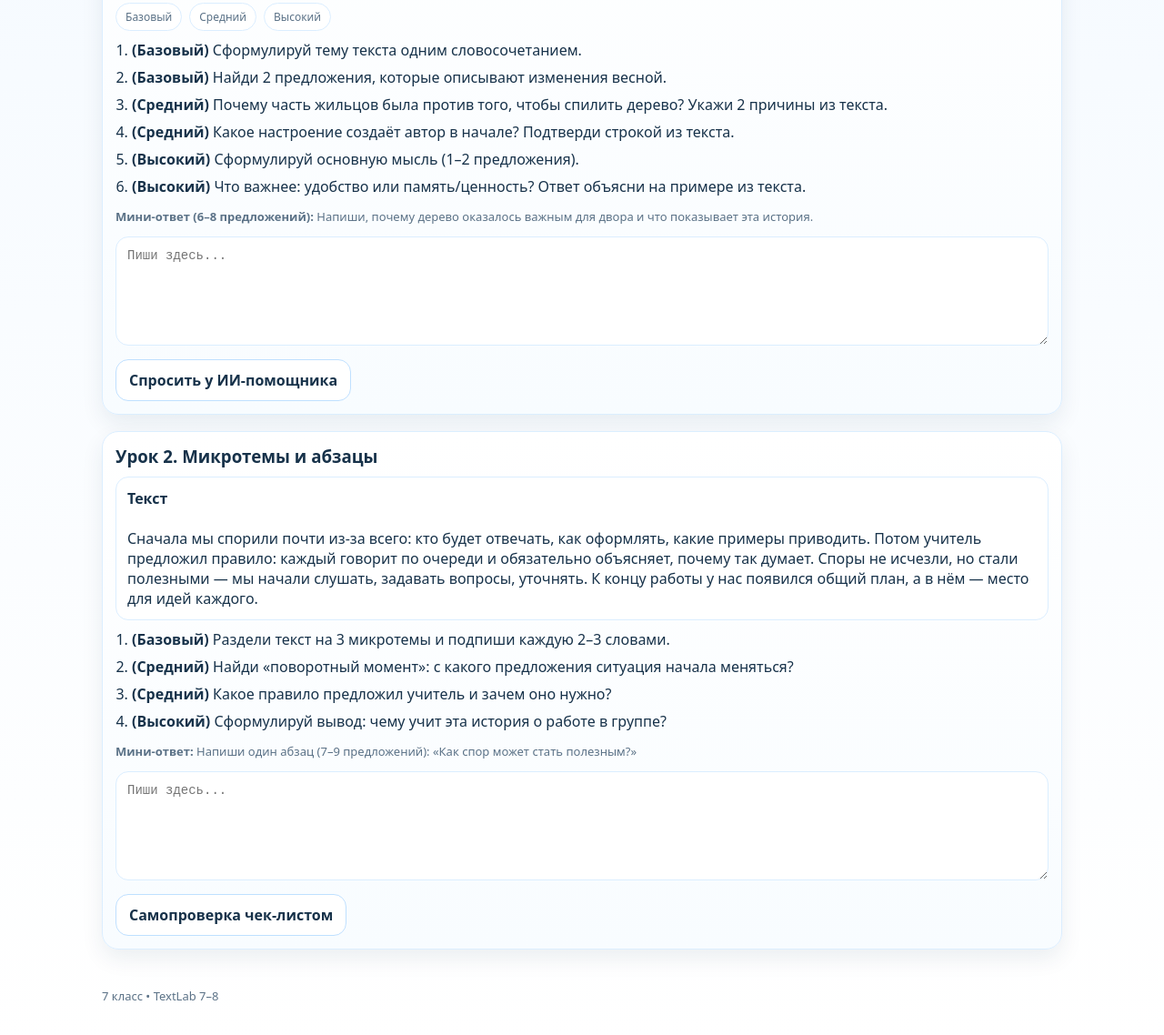
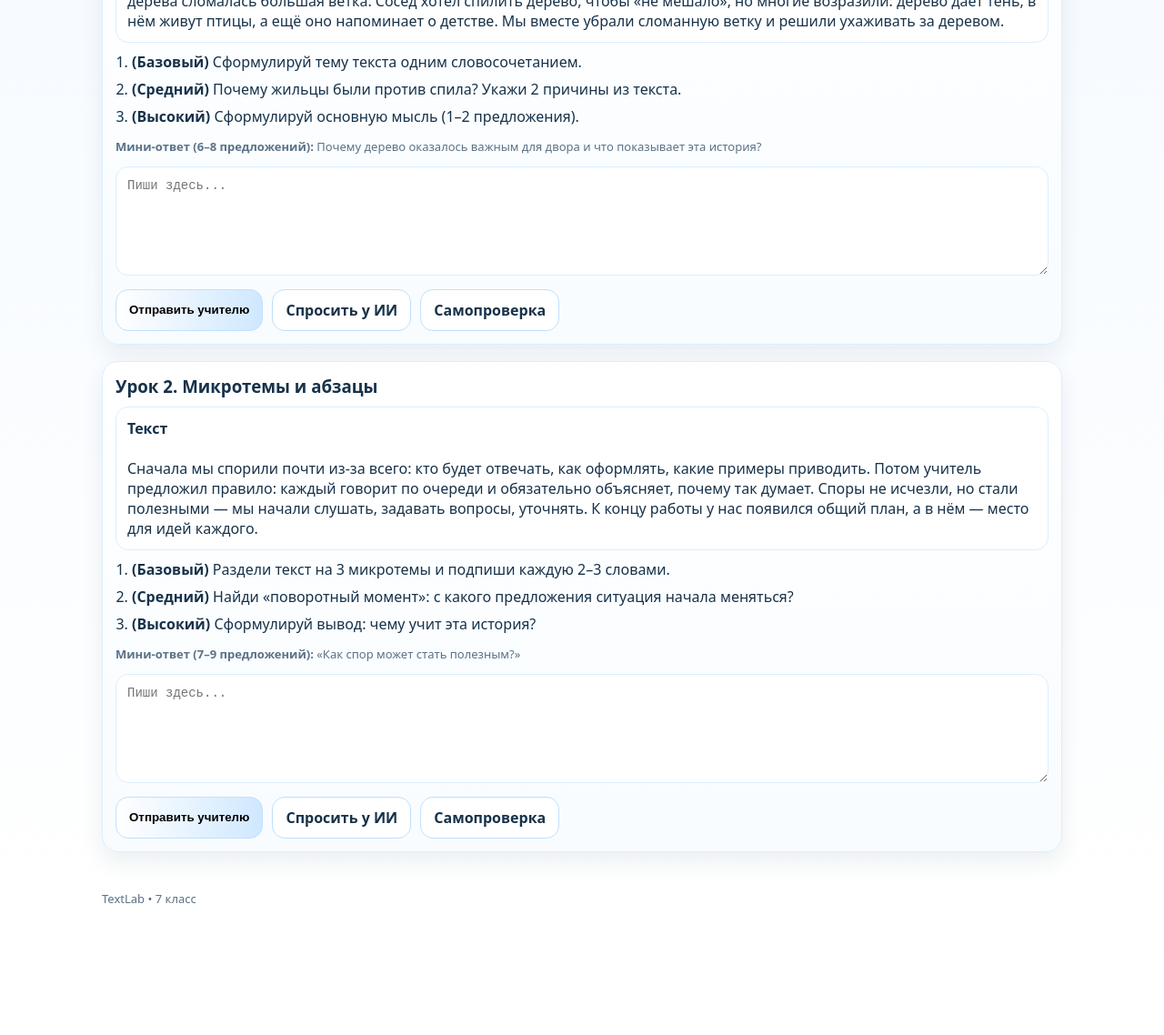
Before and after one commit to iouiouuoity-maker/textlab, a plain HTML site: page grade7.html in a window 1280 px wide. Shown: the part 456-1594 px from the top of the page at 91% size. After the commit the page ends 1499 px from the top, so only its background shows below. Drawn offline with Linux system fonts and the light colour scheme.

Commit message:
Update grade7.html

```diff
--- a/grade7.html
+++ b/grade7.html
@@ -3,7 +3,7 @@
 <head>
   <meta charset="utf-8" />
   <meta name="viewport" content="width=device-width,initial-scale=1" />
-  <title>TextLab 7 класс</title>
+  <title>TextLab — 7 класс</title>
   <link rel="stylesheet" href="assets/styles.css" />
   <script defer src="assets/app.js"></script>
 </head>
@@ -12,7 +12,7 @@
 <header class="nav">
   <div class="container">
     <div class="row">
-      <a class="brand" href="index.html"><div class="logo"></div><div><b>TextLab 7–8</b><div class="small">7 класс</div></div></a>
+      <a class="brand" href="index.html"><div class="logo"></div><div><b>TextLab</b><div class="small">7 класс</div></div></a>
       <nav class="menu">
         <a class="chip" href="grade7.html">7 класс</a>
         <a class="chip" href="grade8.html">8 класс</a>
@@ -20,7 +20,8 @@
         <a class="chip" href="writing.html">Тренажёр письма</a>
         <a class="chip" href="checklists.html">Самооценка</a>
         <a class="chip" href="bank.html">Банк текстов</a>
-        <a class="chip" href="teacher.html">Учителю</a>
+        <a class="chip" href="results.html">Учителю</a>
+        <a class="chip" href="teacher.html">Методика</a>
       </nav>
     </div>
   </div>
@@ -28,8 +29,8 @@
 
 <main class="container">
   <div class="card">
-    <h1 class="h1">7 класс: читаем и пишем коротко, но смыслово</h1>
-    <p class="lead">Уроки построены по шаблону: текст → задания (3 уровня) → мини-ответ (6–8 предложений) → самопроверка.</p>
+    <h1 class="h1">7 класс: читаем и пишем смыслово</h1>
+    <p class="lead">Текст → задания → мини-ответ → отправка учителю → самопроверка.</p>
   </div>
 
   <section class="section">
@@ -44,24 +45,19 @@
         а ещё оно напоминает о детстве. Мы вместе убрали сломанную ветку и решили ухаживать за деревом.
       </div>
 
-      <div class="tagrow">
-        <span class="badge">Базовый</span><span class="badge">Средний</span><span class="badge">Высокий</span>
-      </div>
-
       <ol class="qs">
         <li><b>(Базовый)</b> Сформулируй тему текста одним словосочетанием.</li>
-        <li><b>(Базовый)</b> Найди 2 предложения, которые описывают изменения весной.</li>
-        <li><b>(Средний)</b> Почему часть жильцов была против того, чтобы спилить дерево? Укажи 2 причины из текста.</li>
-        <li><b>(Средний)</b> Какое настроение создаёт автор в начале? Подтверди строкой из текста.</li>
+        <li><b>(Средний)</b> Почему жильцы были против спила? Укажи 2 причины из текста.</li>
         <li><b>(Высокий)</b> Сформулируй основную мысль (1–2 предложения).</li>
-        <li><b>(Высокий)</b> Что важнее: удобство или память/ценность? Ответ объясни на примере из текста.</li>
       </ol>
 
-      <p class="small"><b>Мини-ответ (6–8 предложений):</b> Напиши, почему дерево оказалось важным для двора и что показывает эта история.</p>
+      <p class="small"><b>Мини-ответ (6–8 предложений):</b> Почему дерево оказалось важным для двора и что показывает эта история?</p>
       <textarea id="g7_l1" placeholder="Пиши здесь..."></textarea>
 
       <div class="btns">
-        <a class="btn secondary" href="ai.html">Спросить у ИИ-помощника</a>
+        <button class="btn" onclick="sendToTeacher('7 класс','Урок 1: Тема и основная мысль','g7_l1')">Отправить учителю</button>
+        <a class="btn secondary" href="ai.html">Спросить у ИИ</a>
+        <a class="btn secondary" href="checklists.html">Самопроверка</a>
       </div>
     </div>
   </section>
@@ -80,14 +76,16 @@
       <ol class="qs">
         <li><b>(Базовый)</b> Раздели текст на 3 микротемы и подпиши каждую 2–3 словами.</li>
         <li><b>(Средний)</b> Найди «поворотный момент»: с какого предложения ситуация начала меняться?</li>
-        <li><b>(Средний)</b> Какое правило предложил учитель и зачем оно нужно?</li>
-        <li><b>(Высокий)</b> Сформулируй вывод: чему учит эта история о работе в группе?</li>
+        <li><b>(Высокий)</b> Сформулируй вывод: чему учит эта история?</li>
       </ol>
 
-      <p class="small"><b>Мини-ответ:</b> Напиши один абзац (7–9 предложений): «Как спор может стать полезным?»</p>
+      <p class="small"><b>Мини-ответ (7–9 предложений):</b> «Как спор может стать полезным?»</p>
       <textarea id="g7_l2" placeholder="Пиши здесь..."></textarea>
+
       <div class="btns">
-        <a class="btn secondary" href="checklists.html">Самопроверка чек-листом</a>
+        <button class="btn" onclick="sendToTeacher('7 класс','Урок 2: Микротемы и абзацы','g7_l2')">Отправить учителю</button>
+        <a class="btn secondary" href="ai.html">Спросить у ИИ</a>
+        <a class="btn secondary" href="checklists.html">Самопроверка</a>
       </div>
     </div>
   </section>
@@ -97,7 +95,7 @@
     TextLab.hookDraft("g7_l2","draft_g7_l2");
   </script>
 
-  <div class="footer">7 класс • TextLab 7–8</div>
+  <div class="footer">TextLab • 7 класс</div>
 </main>
 </body>
 </html>
```
